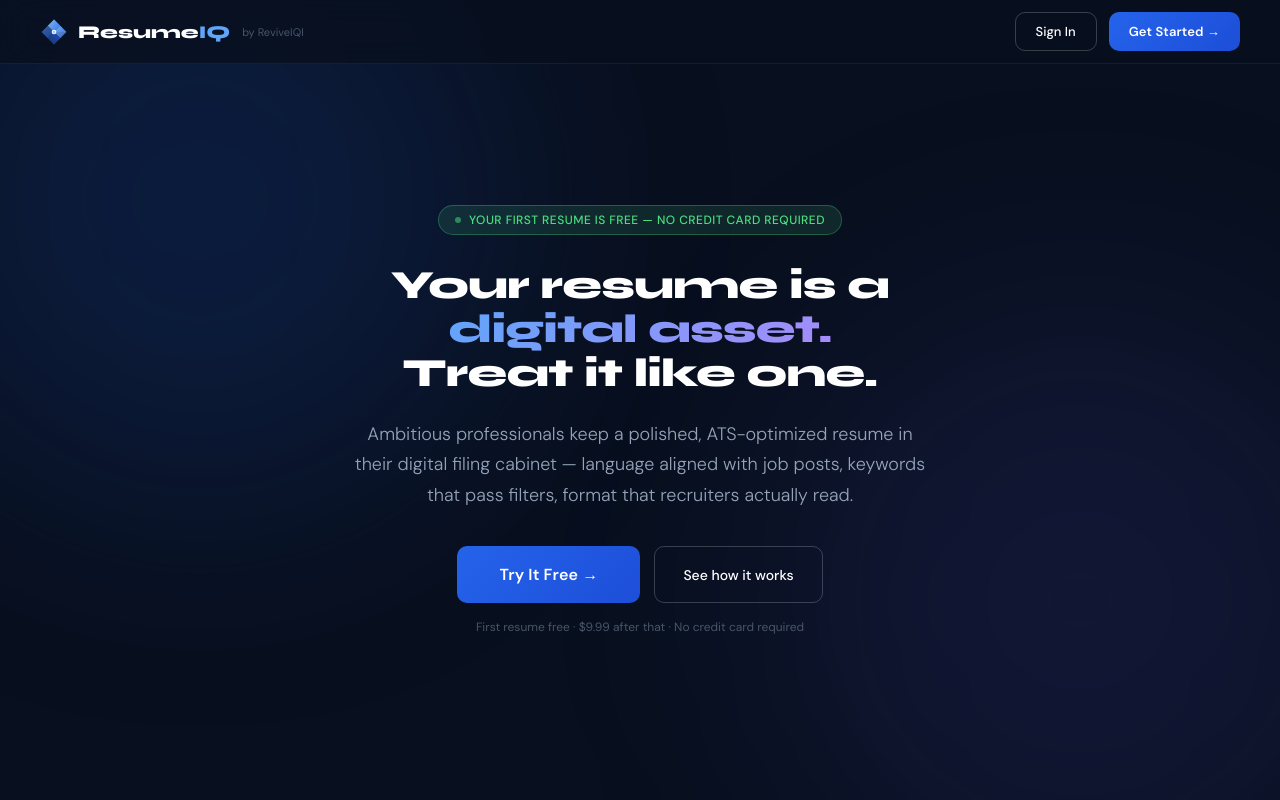
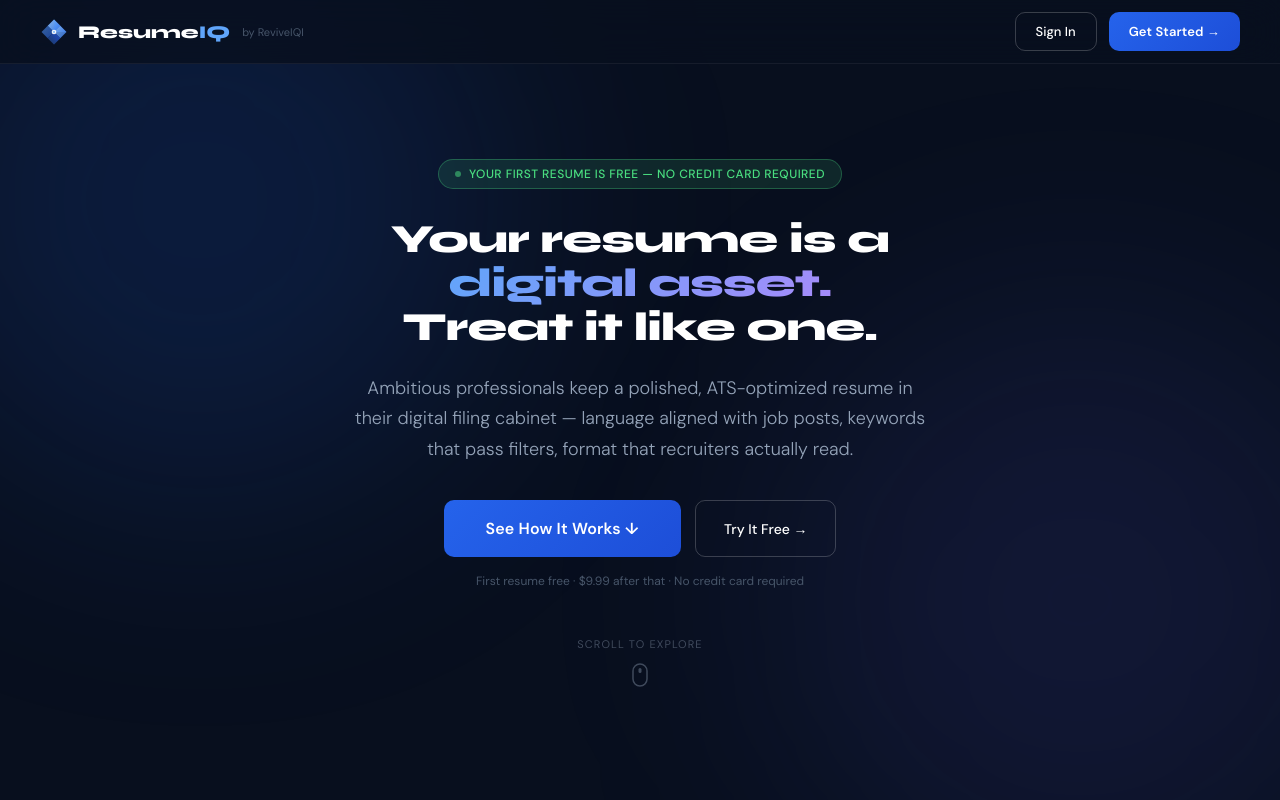
Before and after one commit to ReviveIQ/resumeiq, a React (Vite) app in the folder client/: page / in a window 1280 px wide. Shown: the top 800 px of the page. Built offline with nearby package versions, Linux system fonts and the light colour scheme; no server answers.

Commit message:
feat: swap hero CTA to scroll-first — See How It Works as primary, Try It Free secondary + scroll nudge

```diff
--- a/client/src/pages/LandingPage.tsx
+++ b/client/src/pages/LandingPage.tsx
@@ -217,6 +217,7 @@ export default function LandingPage() {
         .cta-btn:hover { transform: translateY(-2px); box-shadow: 0 8px 32px rgba(37,99,235,0.4); }
         .cta-btn-outline { background: transparent; border: 1px solid rgba(255,255,255,0.2); color: white; padding: 14px 28px; border-radius: 10px; font-size: 14px; font-weight: 500; cursor: pointer; transition: all 0.2s; font-family: 'DM Sans', sans-serif; }
         .cta-btn-outline:hover { background: rgba(255,255,255,0.05); border-color: rgba(255,255,255,0.4); }
+        @keyframes bounce { 0%, 100% { transform: translateY(0); } 50% { transform: translateY(6px); } }
         .resume-dot { width: 8px; height: 8px; border-radius: 50%; border: none; cursor: pointer; transition: all 0.2s; }
         .step-card { background: rgba(255,255,255,0.03); border: 1px solid rgba(255,255,255,0.07); border-radius: 14px; padding: 28px; transition: all 0.3s; }
         .step-card:hover { background: rgba(255,255,255,0.05); border-color: rgba(37,99,235,0.3); transform: translateY(-4px); }
@@ -278,16 +279,27 @@ export default function LandingPage() {
           </p>
 
           <div className="fade-up-3" style={{ display: "flex", gap: "14px", justifyContent: "center", flexWrap: "wrap" }}>
-            <button className="cta-btn" onClick={() => navigate("/app")} style={{ fontSize: "16px", padding: "18px 42px" }}>
+            <button className="cta-btn" onClick={() => document.getElementById("how-it-works")?.scrollIntoView({ behavior: "smooth" })} style={{ fontSize: "16px", padding: "18px 42px" }}>
+              See How It Works ↓
+            </button>
+            <button className="cta-btn-outline" onClick={() => navigate("/app")}>
               Try It Free →
-            </button>
-            <button className="cta-btn-outline" onClick={() => document.getElementById("how-it-works")?.scrollIntoView({ behavior: "smooth" })}>
-              See how it works
             </button>
           </div>
           <p style={{ color: "#475569", fontSize: "12px", marginTop: "16px" }}>
             First resume free · $9.99 after that · No credit card required
           </p>
+          {/* Scroll nudge */}
+          <div style={{ marginTop: "48px", display: "flex", flexDirection: "column", alignItems: "center", gap: "6px", opacity: 0.4 }}>
+            <span style={{ color: "#94a3b8", fontSize: "11px", letterSpacing: "0.1em", textTransform: "uppercase" }}>Scroll to explore</span>
+            <svg width="16" height="24" viewBox="0 0 16 24" fill="none" style={{ animation: "bounce 1.8s infinite" }}>
+              <rect x="1" y="1" width="14" height="22" rx="7" stroke="#94a3b8" strokeWidth="1.5"/>
+              <rect x="6.5" y="5" width="3" height="5" rx="1.5" fill="#94a3b8">
+                <animate attributeName="y" values="5;11;5" dur="1.8s" repeatCount="indefinite"/>
+                <animate attributeName="opacity" values="1;0.3;1" dur="1.8s" repeatCount="indefinite"/>
+              </rect>
+            </svg>
+          </div>
         </div>
       </section>
 
```
